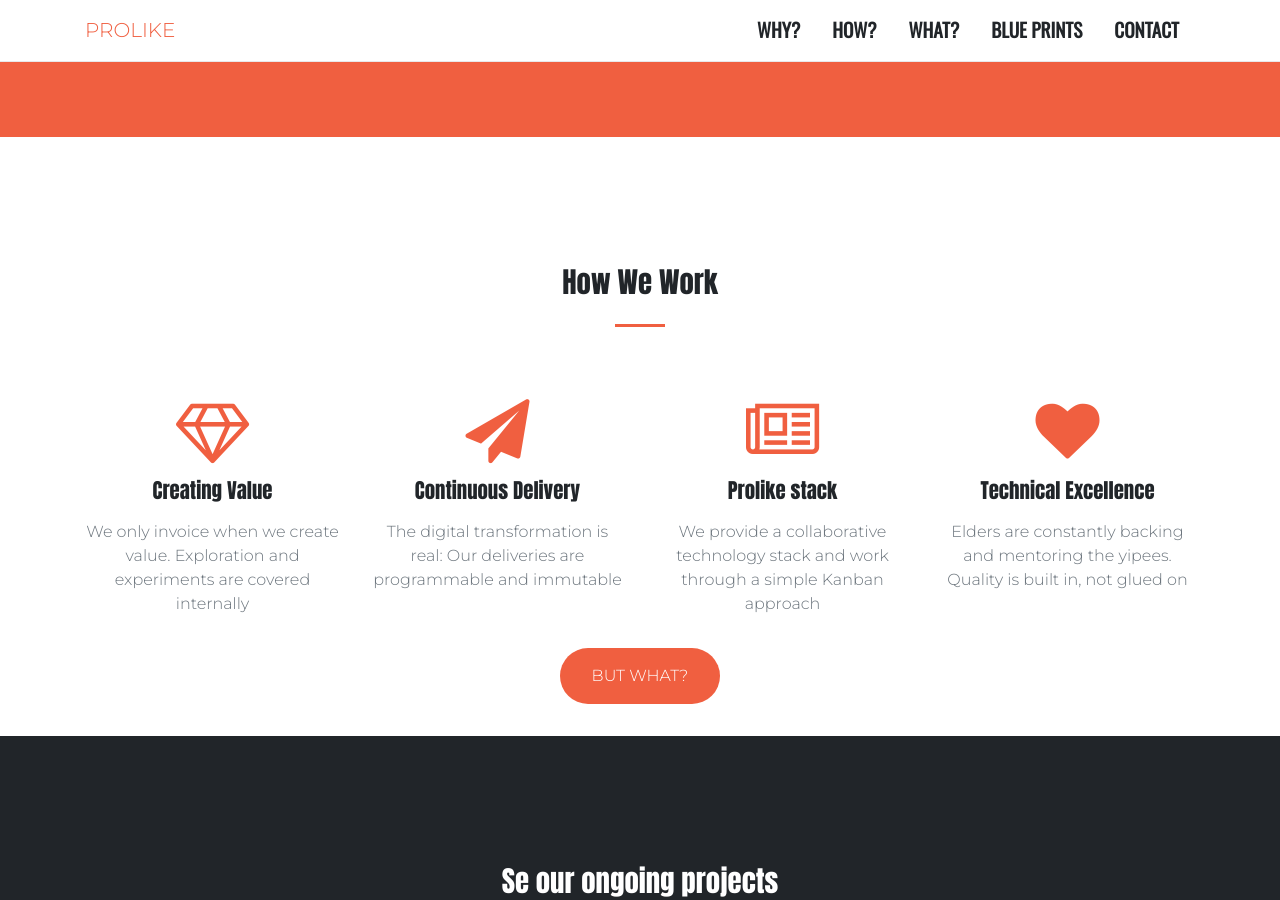
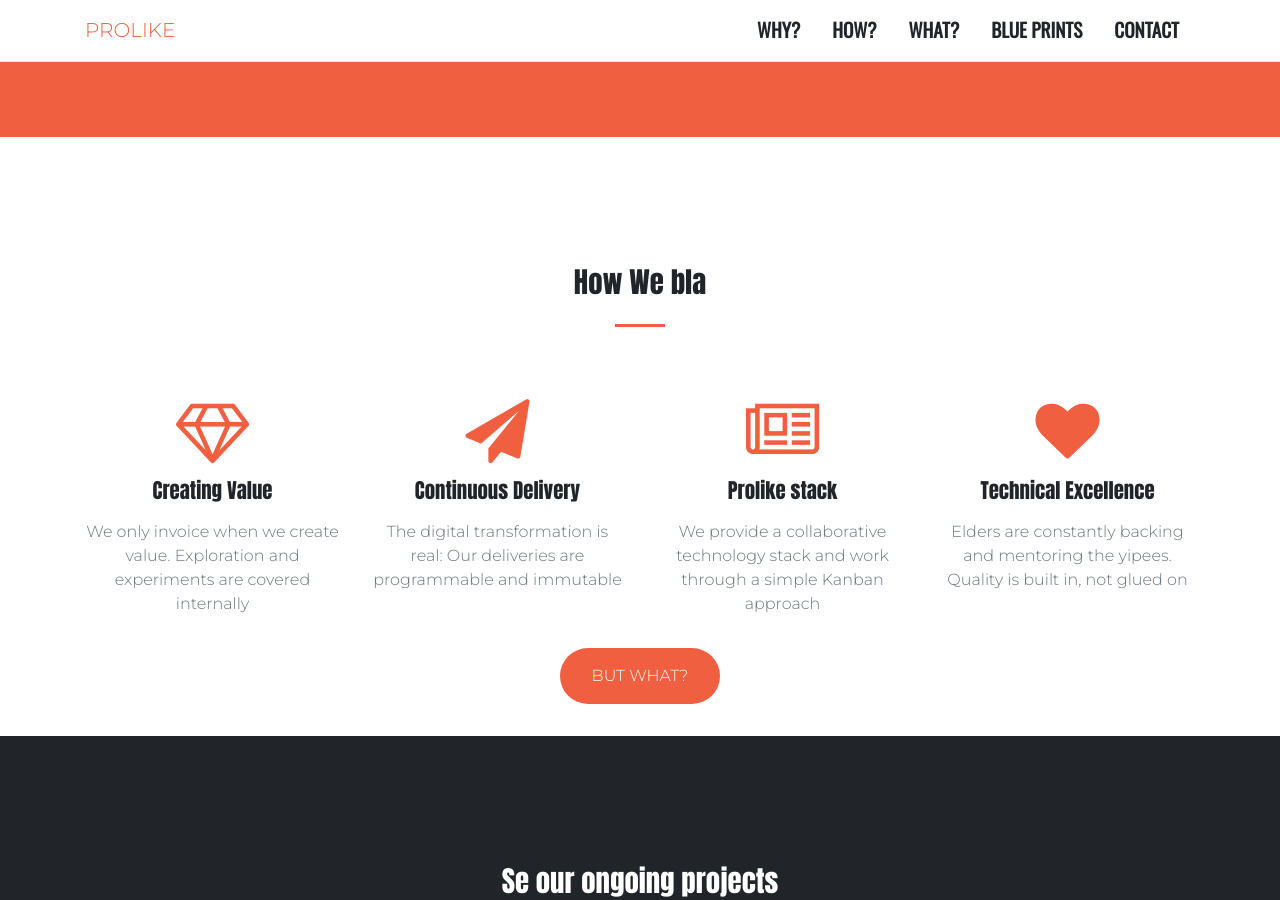
Before and after one commit to prolike/web-lab, a Jekyll site: the page built from index.html, in a window 1280 px wide and 900 px high, scrolled down 1267 px. Built offline with Jekyll 4.4.1, drawn with Linux system fonts in a browser that asks for light colours.

Commit message:
simple testing push

```diff
--- a/index.html
+++ b/index.html
@@ -29,7 +29,7 @@
       <div class="container">
         <div class="row">
           <div class="col-lg-12 text-center">
-            <h2 class="section-heading">How We Work</h2>
+            <h2 class="section-heading">How We bla</h2>
             <hr class="my-4">
           </div>
         </div>
```
